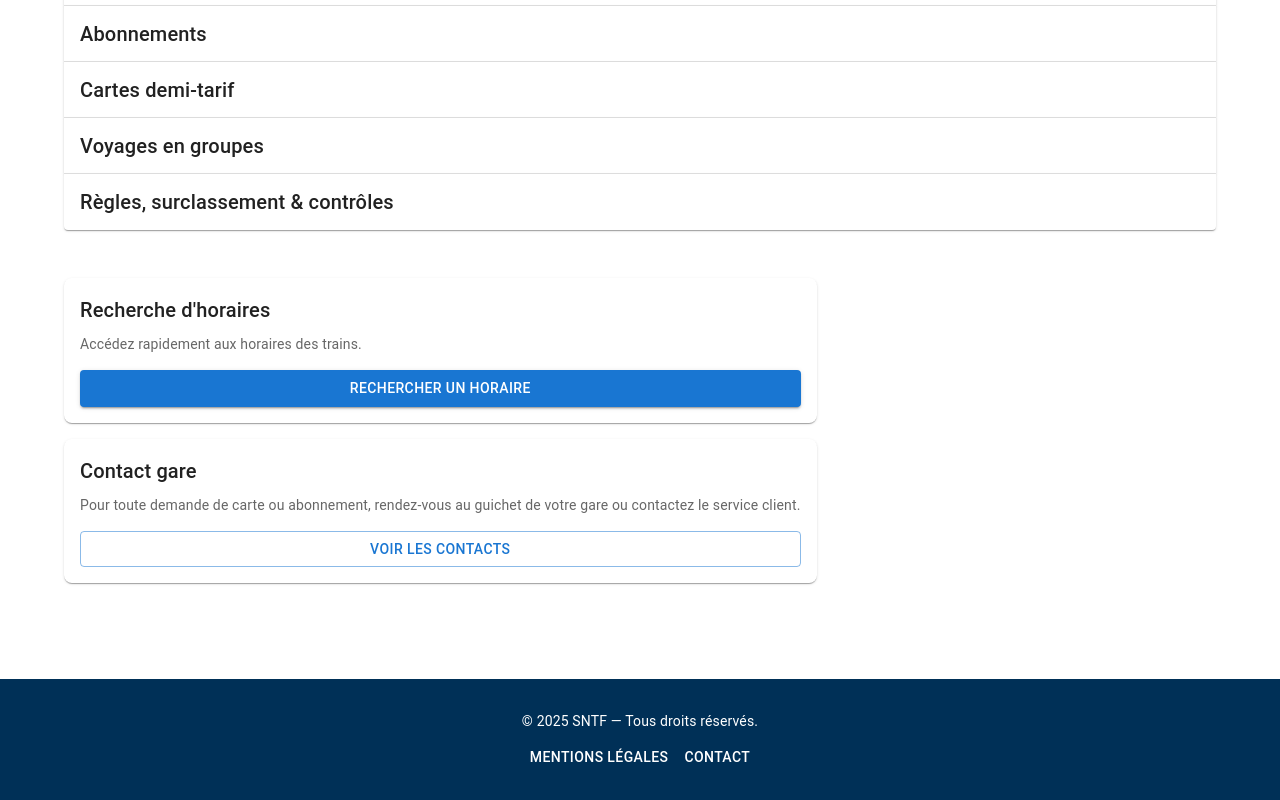
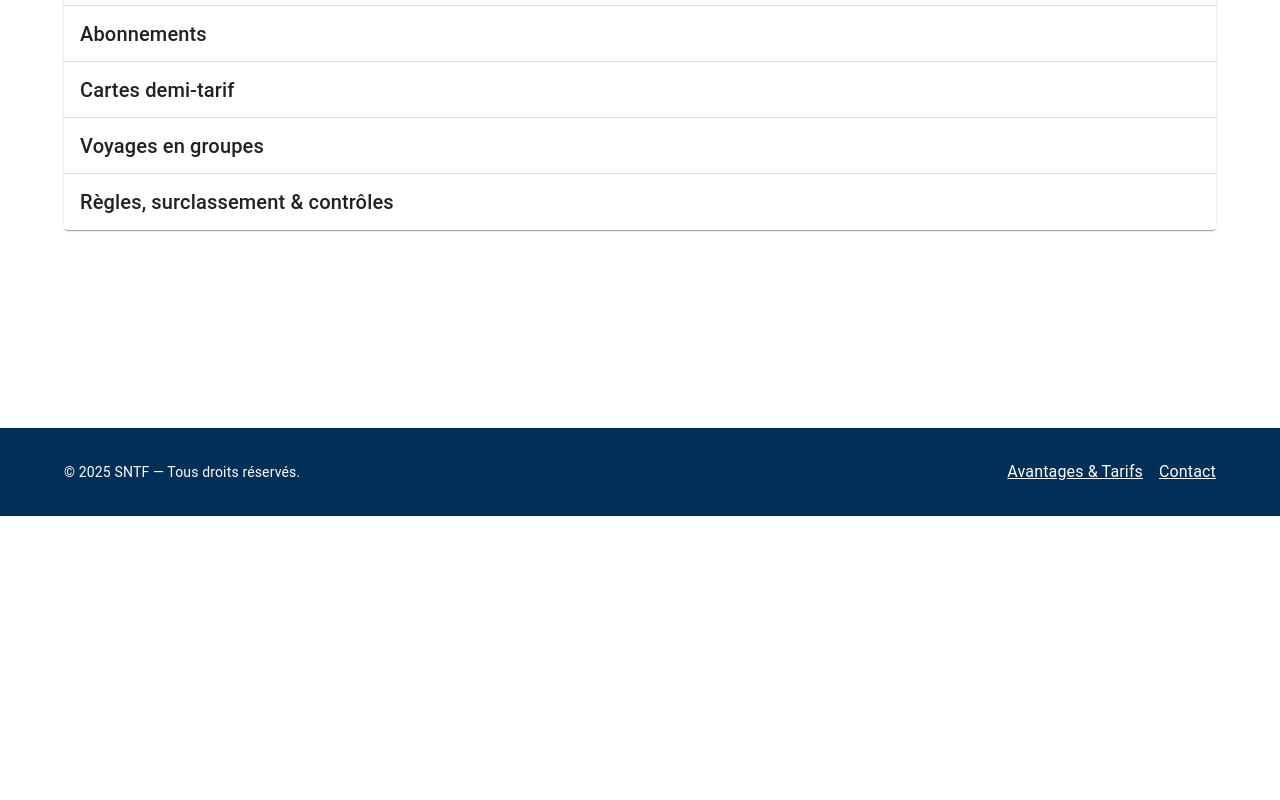
Before and after one commit to justFG/sntf, a Next.js app: page /avantagestarifaires in a window 1280 px wide. Shown: the part 900-1700 px from the top of the page. After the commit the page ends 1416 px from the top, so only its background shows below. Built offline with nearby package versions, Linux system fonts and the light colour scheme; some icons are missing.

Commit message:
footer fix

```diff
--- a/src/components/Footer.jsx
+++ b/src/components/Footer.jsx
@@ -46,7 +46,7 @@ export default function Footer() {
             <Box>
               <MuiLink
                 component={NextLink}
-                href="/avantages-tarifs"
+                href="/avantagestarifaires"
                 color="inherit"
                 sx={{ mr: 2 }}
               >
--- a/src/pages/avantagestarifaires.js
+++ b/src/pages/avantagestarifaires.js
@@ -20,6 +20,7 @@ import {
 } from '@mui/material';
 import ExpandMoreIcon from '@mui/icons-material/ExpandMore';
 import TrainIcon from '@mui/icons-material/Train';
+import Footer from '../components/Footer';
 
 // Simple header/footer placeholders — remplace par tes composants si tu en as
 function HeaderSimple() {
@@ -378,35 +379,10 @@ export default function AvantagesTarifsPage() {
               </Accordion>
             </Box>
           </Grid>
-
-          {/* Right column: quick actions / contact */}
-          <Grid item xs={12} md={4}>
-            <Box sx={{ position: 'sticky', top: 16 }}>
-              <Box sx={{ mb: 2, p: 2, borderRadius: 2, boxShadow: 1 }}>
-                <Typography variant="h6" sx={{ mb: 1 }}>Recherche d'horaires</Typography>
-                <Typography variant="body2" color="text.secondary" sx={{ mb: 2 }}>
-                  Accédez rapidement aux horaires des trains.
-                </Typography>
-                <Link href="/recherchehoraire" passHref legacyBehavior>
-                  <Button component="a" variant="contained" fullWidth>Rechercher un horaire</Button>
-                </Link>
-              </Box>
-
-              <Box sx={{ p: 2, borderRadius: 2, boxShadow: 1 }}>
-                <Typography variant="h6" sx={{ mb: 1 }}>Contact gare</Typography>
-                <Typography variant="body2" color="text.secondary">
-                  Pour toute demande de carte ou abonnement, rendez-vous au guichet de votre gare ou contactez le service client.
-                </Typography>
-                <Box sx={{ mt: 2 }}>
-                  <Button variant="outlined" fullWidth href="#footer">Voir les contacts</Button>
-                </Box>
-              </Box>
-            </Box>
-          </Grid>
         </Grid>
       </Container>
 
-      <FooterSimple />
+      <Footer />
     </>
   );
 }
```
